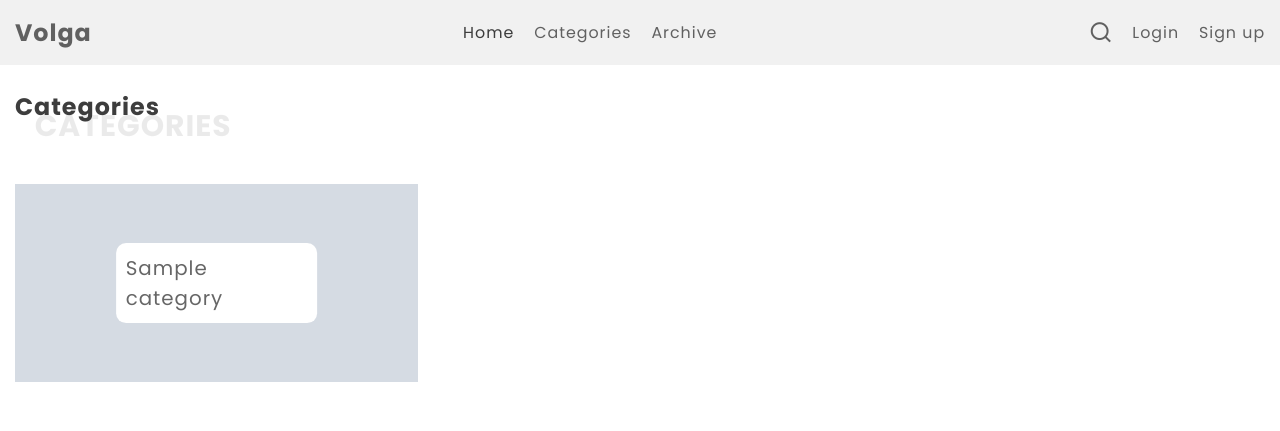
After one commit to akhalili-me/volga, a Django app: page /categories in a window 1280 px wide. The commit adds this page. Shown: the top 431 px of the page. Run offline with Django 4.2, Linux system fonts and the light colour scheme; tables that the repository leaves empty hold one stand-in row (values such as "Sample post"); grey boxes marked "Sample" are stand-in pictures.

Commit message:
category section added

```diff
--- a/blog/models.py
+++ b/blog/models.py
@@ -6,6 +6,7 @@ from  django.urls import reverse
 import os
 from uuid import uuid4
 from django.utils.deconstruct import deconstructible
+
 
 @deconstructible
 class PathAndRename(object):
@@ -19,24 +20,31 @@ class PathAndRename(object):
         filename = '{}.{}'.format(uuid4().hex, ext)
         # return the whole path to the file
         return os.path.join(self.path, filename)
-
-path_and_rename = PathAndRename('post/headers')
+post_image = PathAndRename('post/headers')
+category_image = PathAndRename('post/category')
 
 #########################
 #########################
 
+class Category(models.Model):
+    title = models.CharField(max_length=50)
+    image = models.ImageField(blank=True,upload_to=category_image)
+
+    def __str__(self):
+        return self.title
 
 class Post(models.Model):
     title = models.CharField(max_length=200)
     content = models.TextField()
     summary = models.CharField(max_length=255)
-    header_image = models.ImageField(blank=True,upload_to=path_and_rename)
+    header_image = models.ImageField(blank=True,upload_to=post_image)
     created_Date = models.DateTimeField(default=timezone.now())
     published_Date = models.DateTimeField(blank=True,null=True)
     like = models.IntegerField(default=0)
     views = models.IntegerField(default=0)
 
     author = models.ForeignKey(CustomUser, verbose_name=_("Author"), on_delete=models.CASCADE)
+    category = models.ForeignKey(Category, verbose_name=_("Category"), on_delete=models.CASCADE)
 
     def publish_post(self):
         self.published_Date = timezone.now()
@@ -47,8 +55,6 @@ class Post(models.Model):
 
     def get_absolute_url(self):
         return reverse('home')
-
-
 
     def __str__(self):
         return self.title + ' | ' + self.author
@@ -72,9 +78,6 @@ class Comment(models.Model):
     def __str__(self):
         return self.content
 
-
-
-
 class Tag(models.Model):
     title = models.CharField(max_length=50)
     count = models.IntegerField()
@@ -85,20 +88,3 @@ class Tag(models.Model):
 class Post_Tag(models.Model):
     post = models.ForeignKey(Post, on_delete=models.CASCADE)
     tag = models.ForeignKey(Tag,on_delete=models.CASCADE)
-
-
-
-class Category(models.Model):
-    title = models.CharField(max_length=50)
-    content = models.TextField()
-
-    def get_all(self):
-        return self.objects.all
-
-
-    def __str__(self):
-        return self.title
-
-class Post_Category(models.Model):
-    post = models.ForeignKey(Post,on_delete=models.CASCADE)
-    category = models.ForeignKey(Category, on_delete=models.CASCADE)
--- a/blog/urls.py
+++ b/blog/urls.py
@@ -15,4 +15,5 @@ urlpatterns = [
      path('post/comment/<int:pk>', views.add_comment,name='add_comment'),
      path('post/aprrove-comment/<int:pk>', views.approve_comment,name='approve_comment'),
      path('post/remove-comment/<int:pk>', views.remove_comment,name='remove_comment'),
+     path('categories', views.CategoryListView.as_view(),name='category_list'),
 ]
--- a/blog/views.py
+++ b/blog/views.py
@@ -54,9 +54,6 @@ class PostCreateView(LoginRequiredMixin,CreateView):
         return redirect('/')
 
 
-
-
-
 class PostUpdateView(LoginRequiredMixin,UpdateView):
     login_url = '/login/'
     model = Post
@@ -77,6 +74,10 @@ class DraftListView(LoginRequiredMixin,ListView):
     queryset = Post.objects.filter(published_Date__isnull=True).order_by('-created_Date')
     template_name = 'blog/post_drafts.html'
 
+
+class CategoryListView(ListView):
+    queryset = Category.objects.all()
+    template_name = 'blog/category_list.html'
 
 #############################################
 #############################################
--- a/static/main/main.css
+++ b/static/main/main.css
@@ -654,6 +654,10 @@ i{
     display: inline;
     width: auto;
 }
+
+.top-margin{
+    margin-top: 4rem;
+}
 /* Media queries */
 
 @media screen and (min-width: 700px){
--- a/templates/base.html
+++ b/templates/base.html
@@ -34,7 +34,7 @@
                         <a href="/" class="list-link current">Home</a>
                     </li>
                     <li class="list-item">
-                        <a href="" class="list-link">Categories</a>
+                        <a href="{% url 'blog:category_list' %}" class="list-link">Categories</a>
                     </li>
                     <li class="list-item">
                         <a href="{% url 'blog:archive' %}" class="list-link">Archive</a>
--- /dev/null
+++ b/templates/blog/category_list.html
@@ -0,0 +1,19 @@
+{% extends 'base.html' %}
+
+{% block content %}
+
+<section class="popular-tags section top-margin">
+    <div class="container">
+        <h2 class="title section-title" data-name="categories">Categories</h2>
+        <div class="popular-tags-container d-grid">
+            {% for category in category_list %}
+            <a href="" class="article">
+                <span class="tag-name">{{ category.title }}</span>
+                <img src="/media/{{category.image}}" alt="" class="article-image">
+            </a>
+            {% endfor %}
+        </div>
+    </div>
+</section>
+
+{% endblock %}
--- a/templates/blog/post.html
+++ b/templates/blog/post.html
@@ -12,7 +12,7 @@
                 <span class="article-data-spacer"></span>
                 <span>{{ post.like }} Likes</span>
             </div>
-            <img src="./assets/images/featured/featured-1.jpg" alt="">
+            <img src="/media/{{post.header_image}}" alt="">
         </div>
 
         <div class="container">
--- a/templates/blog/post_archive.html
+++ b/templates/blog/post_archive.html
@@ -2,9 +2,9 @@
 
 {% block content %}
 
-<section class="older-posts section">
+<section class="older-posts section top-margin">
     <div class="container">
-        <h2 class="title section-title" data-name="Older Posts">Older Posts</h2>
+        <h2 class="title section-title" data-name="Archive">Archive</h2>
         <div class="older-posts-grid-wrapper d-grid">
 
             {% for post in post_list %}
--- a/volga/urls.py
+++ b/volga/urls.py
@@ -24,5 +24,4 @@ urlpatterns = [
     path('', include('users.urls')),
 ]
 if settings.DEBUG:
-    urlpatterns += static(settings.MEDIA_URL,
-                          document_root=settings.MEDIA_ROOT)
+    urlpatterns += static(settings.MEDIA_URL,document_root=settings.MEDIA_ROOT)
```
Also changed, not shown: blog/forms.py (+1 -6 lines), blog/migrations/0001_initial.py, blog/migrations/0002_post_header_image_alter_comment_created_date_and_more.py (deleted), blog/migrations/0003_alter_comment_created_date_alter_post_created_date.py (deleted), blog/migrations/0004_alter_comment_created_date_alter_post_created_date_and_more.py (deleted), 1 other file.
